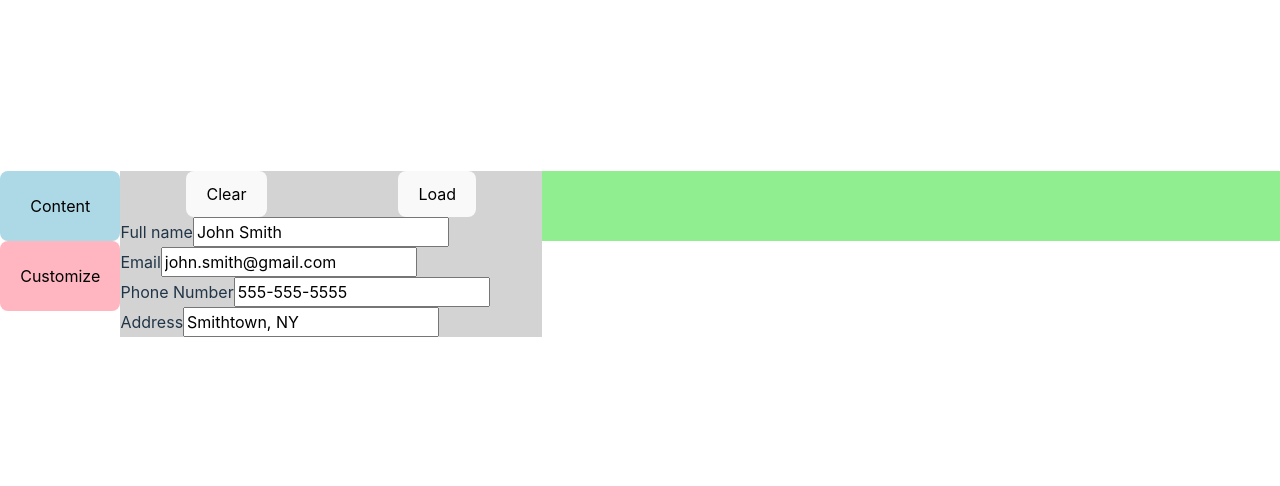
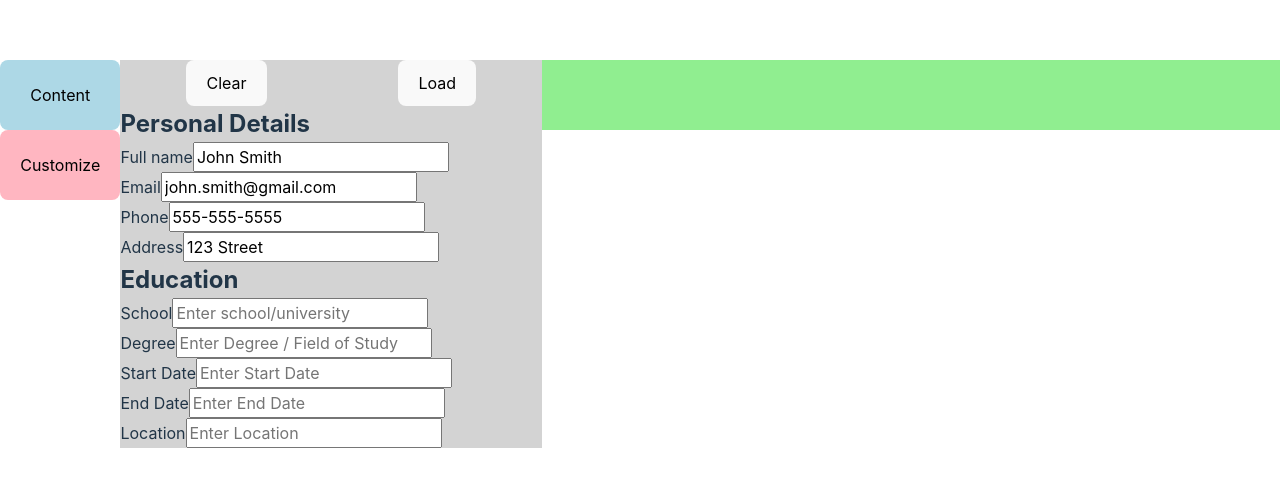
Before and after one commit to jinftw64/cv-application, a React (Vite) app: page / in a window 1280 px wide. Shown: the part 146-632 px from the top of the page. Built offline with nearby package versions, Linux system fonts and the light colour scheme.

Commit message:
refactor formArea to use react component for each input grouping

```diff
--- /dev/null
+++ b/src/components/education.jsx
@@ -0,0 +1,52 @@
+import '../App.css'
+import InputGroup from '../inputGroup'
+
+export default function Education() {
+  return (
+    <div className="education">
+      <h2>Education</h2>
+      <InputGroup
+        id='school'
+        labelText='School'
+        placeholder='Enter school/university'
+        type='text'
+        onChange=''
+        value=''
+      />
+      <InputGroup
+        id='degree'
+        labelText='Degree'
+        placeholder='Enter Degree / Field of Study'
+        type='text'
+        onChange=''
+        value=''
+      />
+      <div className="dates-group">
+        <InputGroup
+          id='start-date'
+          labelText='Start Date'
+          placeholder='Enter Start Date'
+          type='text'
+          onChange=''
+          value=''
+        />
+        <InputGroup
+          id='end-date'
+          labelText='End Date'
+          placeholder='Enter End Date'
+          type='text'
+          onChange=''
+          value=''
+        />
+      </div>
+      <InputGroup
+        id='school-location'
+        labelText='Location'
+        placeholder='Enter Location'
+        type='text'
+        onChange=''
+        value=''
+      />
+    </div>
+  )
+}
--- a/src/components/formArea.jsx
+++ b/src/components/formArea.jsx
@@ -1,6 +1,7 @@
 import '../App.css'
 import Action from './action.jsx'
 import PersonalDetails from './personalDetails.jsx';
+import Education from './education.jsx';
 
 function FormArea() {
 
@@ -8,6 +9,7 @@ function FormArea() {
     <div className="formArea">
       <Action />
       <PersonalDetails />
+      <Education />
     </div>
   )
 }
--- a/src/components/personalDetails.jsx
+++ b/src/components/personalDetails.jsx
@@ -1,32 +1,42 @@
 import '../App.css'
+import InputGroup from '../inputGroup'
 
-function InputGroup({ labelText, inputText, inputType, placeholder, category }) {
+export default function PersonalDetails() {
   return (
-    <div className="input-group">
-      <label for={category}>{labelText}</label>
-      <input type={inputType} id={category} value={inputText} placeholder={placeholder} />
+    <div className="personal-details">
+      <h2>Personal Details</h2>
+      <InputGroup
+        id='full-name'
+        placeholder='Full name'
+        type='text'
+        labelText='Full name'
+        onChange=''
+        value='John Smith'
+      />
+      <InputGroup
+        id='email'
+        placeholder='Email address'
+        type='email'
+        labelText='Email'
+        onChange=''
+        value='john.smith@gmail.com'
+      />
+      <InputGroup
+        id='phone'
+        placeholder='123-456-7890'
+        type='tel'
+        labelText='Phone'
+        onChange=''
+        value='555-555-5555'
+      />
+      <InputGroup
+        id='address'
+        placeholder='Address'
+        type='text'
+        labelText='Address'
+        onChange=''
+        value='123 Street'
+      />
     </div>
   )
 }
-
-export default function PersonalDetails() {
-  return (
-    <div className="personalDetails">
-      <div class='fullName'>
-        <InputGroup labelText='Full name' inputText='John Smith' placeholder='First and Last Name' category='full-name' inputType='text' />
-      </div>
-
-      <div class='email'>
-        <InputGroup labelText='Email' inputText='john.smith@gmail.com' placeholder='Email address' category='email' inputType='email' />
-      </div>
-
-      <div class='phone'>
-        <InputGroup labelText='Phone Number' inputText='555-555-5555' placeholder='123-456-7890' category='phone' inputType='tel' />
-      </div>
-
-      <div class='address'>
-        <InputGroup labelText='Address' inputText='Smithtown, NY' placeholder='Address' category='address' inputType='text' />
-      </div>
-    </div>
-  )
-}
--- /dev/null
+++ b/src/inputGroup.jsx
@@ -0,0 +1,35 @@
+function InputGroup({
+  id,
+  placeholder,
+  type,
+  labelText,
+  onChange,
+  value,
+}) {
+  return (
+    <div className="input-group">
+      <label htmlFor={id}>{labelText}</label>
+
+      {type === 'text' ? (
+        <input
+          type="text"
+          id={id}
+          placeholder={placeholder}
+          onChange={onChange}
+          value={value}
+        />
+      ) : (
+        <input
+          type={type}
+          id={id}
+          placeholder={placeholder}
+          onChange={onChange}
+          value={value}
+        />
+      )
+      }
+    </div>
+  )
+}
+
+export default InputGroup;
```
